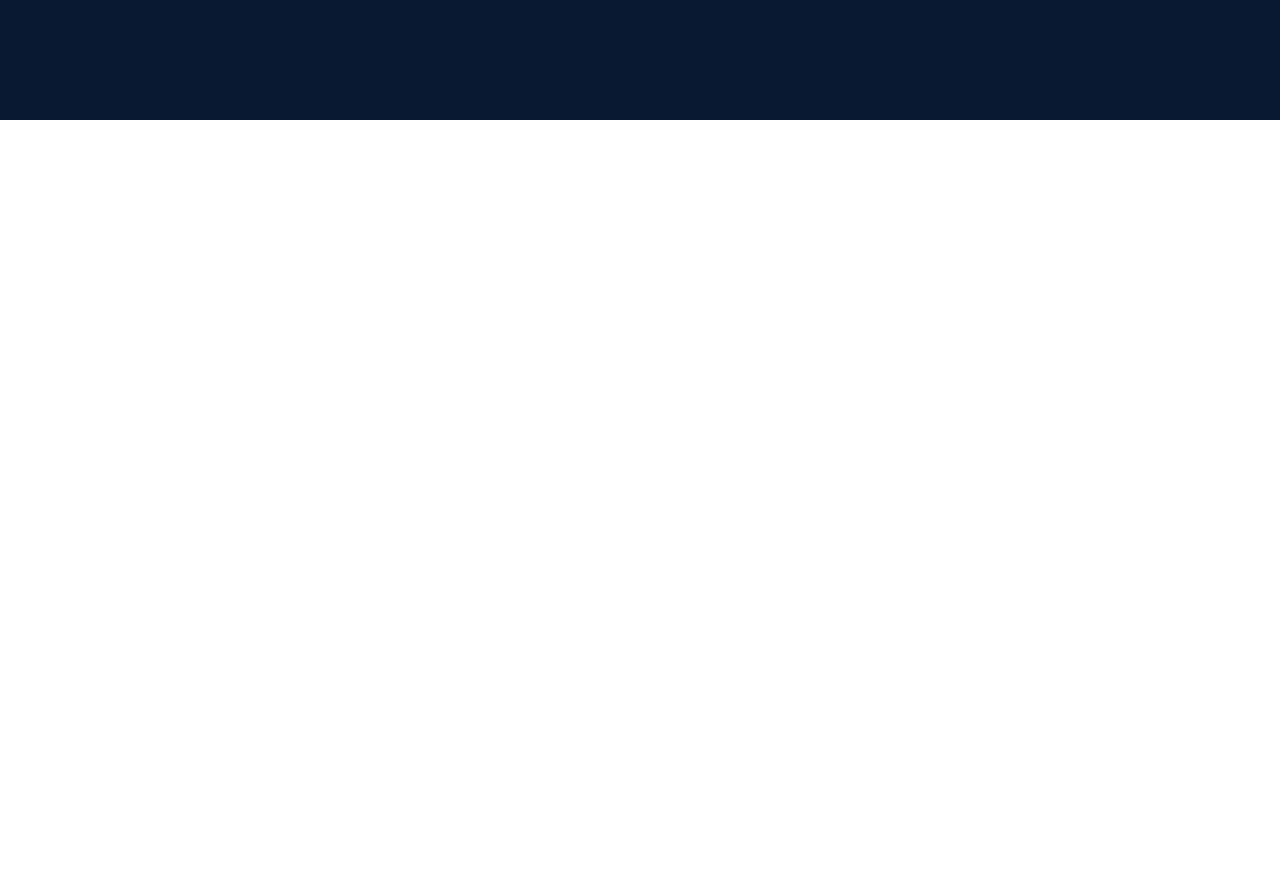
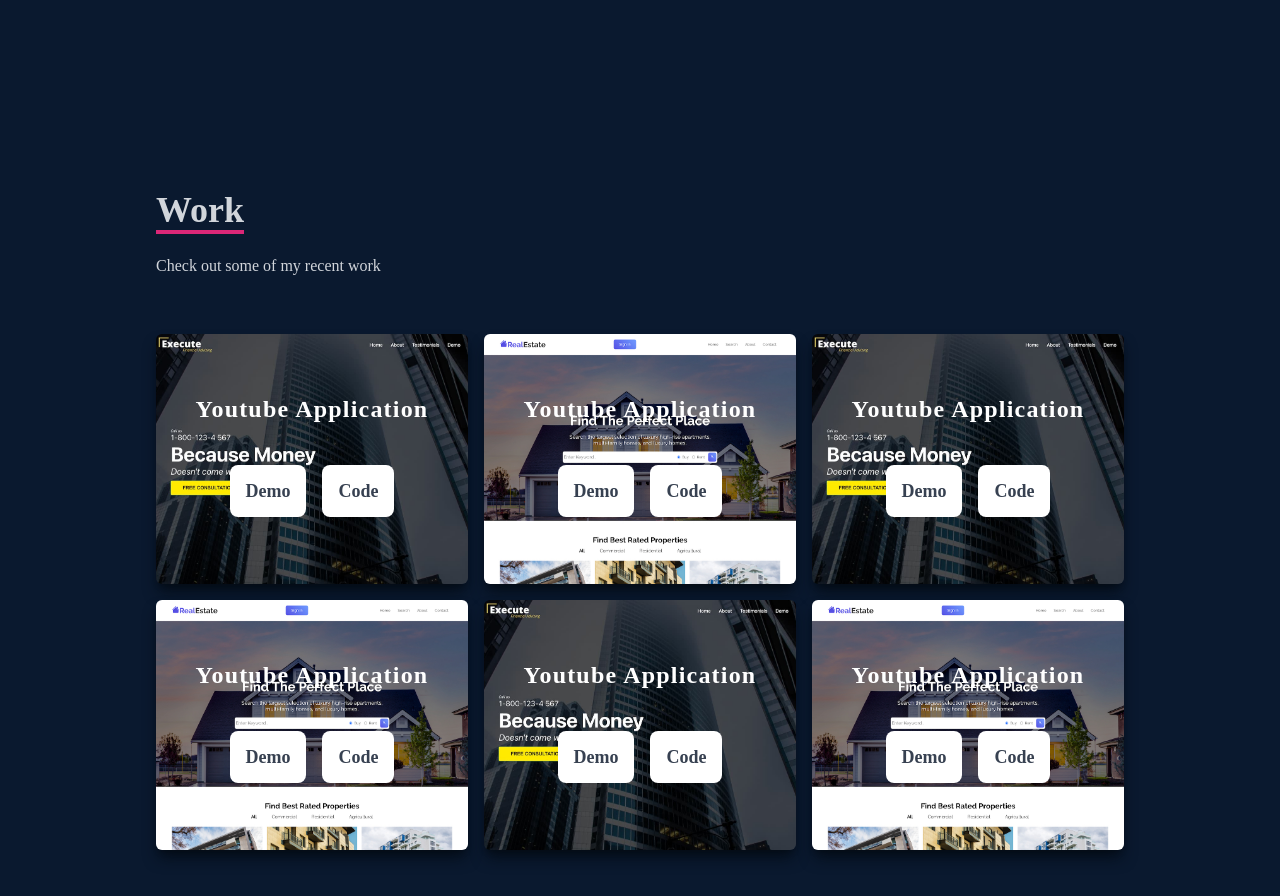
Before and after one commit to ohersi1/PortfolioWebsiteFinal, a React (Create React App) app: page / in a window 1280 px wide. Shown: the part 2280-3176 px from the top of the page. Before the commit the page ends 2400 px from the top, so only its background shows below. Built offline with nearby package versions, Linux system fonts and the light colour scheme.

Commit message:
finished the work component and styled it to be responsive with grid

```diff
--- a/src/App.js
+++ b/src/App.js
@@ -2,7 +2,7 @@
 import Navbar from "./components/Navbar";
 import About from "./components/About";
 import Skills from "./components/Skills";
-
+import Work from "./components/Work";
 
 function App() {
 	return (
@@ -10,7 +10,8 @@
 			<Navbar />
 			<Home />
 			<About />
-      <Skills />
+			<Skills />
+			<Work />
 		</div>
 	);
 }
--- /dev/null
+++ b/src/components/Work.jsx
@@ -0,0 +1,156 @@
+import React from "react";
+import WorkImg from "../assets/projects/workImg.jpeg";
+import RealImg from "../assets/projects/realestate.jpg";
+
+const Work = () => {
+	return (
+		<div name="work" className="w-full md:h-screen text-gray-300 bg-[#0a192f] ">
+			<div className="max-w-[1000px] mx-auto p-4 flex flex-col justify-center w-full h-full">
+				<div className="pb-8">
+					<p className="text-4xl font-bold inline border-b-4 text-gray-300 border-pink-600">
+						Work
+					</p>
+					<p className="py-6">Check out some of my recent work</p>
+				</div>
+				{/* Container */}
+				<div className="grid sm:grid-cols-2 md:grid-cols-3 gap-4">
+					{/* Grid Item */}
+					<div
+						style={{ backgroundImage: `url(${WorkImg})` }}
+						className="shadow-lg shadow-[#040c16] group container rounded-md flex justify-center items-center mx-auto content-div"
+					>
+						<div>
+							<span className="text-2xl font-bold text-white tracking-wider">
+								Youtube Application
+							</span>
+							<div className="pt-8 text-center">
+								<a href="/">
+									<button className="text-center rounded-lg px-4 py-3 m-2 bg-white text-gray-700 font-bold text-lg">
+										Demo
+									</button>
+								</a>
+								<a href="/">
+									<button className="text-center rounded-lg px-4 py-3 m-2 bg-white text-gray-700 font-bold text-lg">
+										Code
+									</button>
+								</a>
+							</div>
+						</div>
+					</div>
+					<div
+						style={{ backgroundImage: `url(${RealImg})` }}
+						className="shadow-lg shadow-[#040c16] group container rounded-md flex justify-center items-center mx-auto content-div"
+					>
+						<div>
+							<span className="text-2xl font-bold text-white tracking-wider">
+								Youtube Application
+							</span>
+							<div className="pt-8 text-center">
+								<a href="/">
+									<button className="text-center rounded-lg px-4 py-3 m-2 bg-white text-gray-700 font-bold text-lg">
+										Demo
+									</button>
+								</a>
+								<a href="/">
+									<button className="text-center rounded-lg px-4 py-3 m-2 bg-white text-gray-700 font-bold text-lg">
+										Code
+									</button>
+								</a>
+							</div>
+						</div>
+					</div>
+					<div
+						style={{ backgroundImage: `url(${WorkImg})` }}
+						className="shadow-lg shadow-[#040c16] group container rounded-md flex justify-center items-center mx-auto content-div"
+					>
+						<div>
+							<span className="text-2xl font-bold text-white tracking-wider">
+								Youtube Application
+							</span>
+							<div className="pt-8 text-center">
+								<a href="/">
+									<button className="text-center rounded-lg px-4 py-3 m-2 bg-white text-gray-700 font-bold text-lg">
+										Demo
+									</button>
+								</a>
+								<a href="/">
+									<button className="text-center rounded-lg px-4 py-3 m-2 bg-white text-gray-700 font-bold text-lg">
+										Code
+									</button>
+								</a>
+							</div>
+						</div>
+					</div>
+					<div
+						style={{ backgroundImage: `url(${RealImg})` }}
+						className="shadow-lg shadow-[#040c16] group container rounded-md flex justify-center items-center mx-auto content-div"
+					>
+						<div>
+							<span className="text-2xl font-bold text-white tracking-wider">
+								Youtube Application
+							</span>
+							<div className="pt-8 text-center">
+								<a href="/">
+									<button className="text-center rounded-lg px-4 py-3 m-2 bg-white text-gray-700 font-bold text-lg">
+										Demo
+									</button>
+								</a>
+								<a href="/">
+									<button className="text-center rounded-lg px-4 py-3 m-2 bg-white text-gray-700 font-bold text-lg">
+										Code
+									</button>
+								</a>
+							</div>
+						</div>
+					</div>
+					<div
+						style={{ backgroundImage: `url(${WorkImg})` }}
+						className="shadow-lg shadow-[#040c16] group container rounded-md flex justify-center items-center mx-auto content-div"
+					>
+						<div>
+							<span className="text-2xl font-bold text-white tracking-wider">
+								Youtube Application
+							</span>
+							<div className="pt-8 text-center">
+								<a href="/">
+									<button className="text-center rounded-lg px-4 py-3 m-2 bg-white text-gray-700 font-bold text-lg">
+										Demo
+									</button>
+								</a>
+								<a href="/">
+									<button className="text-center rounded-lg px-4 py-3 m-2 bg-white text-gray-700 font-bold text-lg">
+										Code
+									</button>
+								</a>
+							</div>
+						</div>
+					</div>
+					<div
+						style={{ backgroundImage: `url(${RealImg})` }}
+						className="shadow-lg shadow-[#040c16] group container rounded-md flex justify-center items-center mx-auto content-div"
+					>
+						<div>
+							<span className="text-2xl font-bold text-white tracking-wider">
+								Youtube Application
+							</span>
+							<div className="pt-8 text-center">
+								<a href="/">
+									<button className="text-center rounded-lg px-4 py-3 m-2 bg-white text-gray-700 font-bold text-lg">
+										Demo
+									</button>
+								</a>
+								<a href="/">
+									<button className="text-center rounded-lg px-4 py-3 m-2 bg-white text-gray-700 font-bold text-lg">
+										Code
+									</button>
+								</a>
+							</div>
+						</div>
+					</div>
+				</div>
+			</div>
+		</div>
+	);
+};
+
+export default Work;
--- a/src/index.css
+++ b/src/index.css
@@ -2,8 +2,7 @@
 @tailwind components;
 @tailwind utilities;
 
-
-  @import url('https://fonts.googleapis.com/css2?family=Raleway:wght@300;400;500;600;700;800;900&display=swap');
+@import url("https://fonts.googleapis.com/css2?family=Raleway:wght@300;400;500;600;700;800;900&display=swap");
 
 @layer base {
 	body {
@@ -16,3 +15,17 @@
 		@apply cursor-pointer;
 	}
 }
+
+.content-div {
+	background-repeat: no-repeat;
+	background-size: cover;
+	background-position: center;
+	height: 250px;
+}
+
+.content-div:hover {
+	background-image: linear-gradient(
+		to right,
+		rgba(112, 157, 255, 0.8), hsla(242, 74%, 61%, 0.8)
+	) !important;
+}
```
Lines whose indentation alone changed are shown as unchanged.
